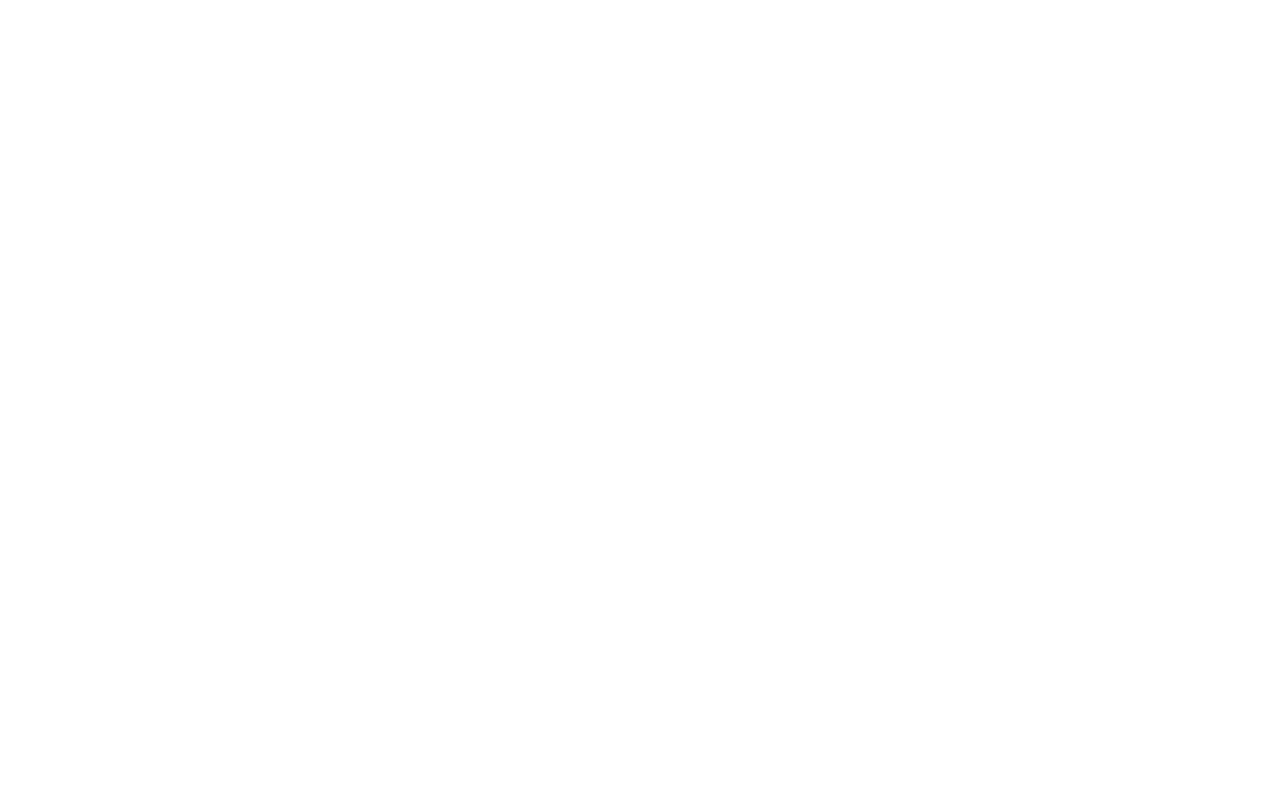
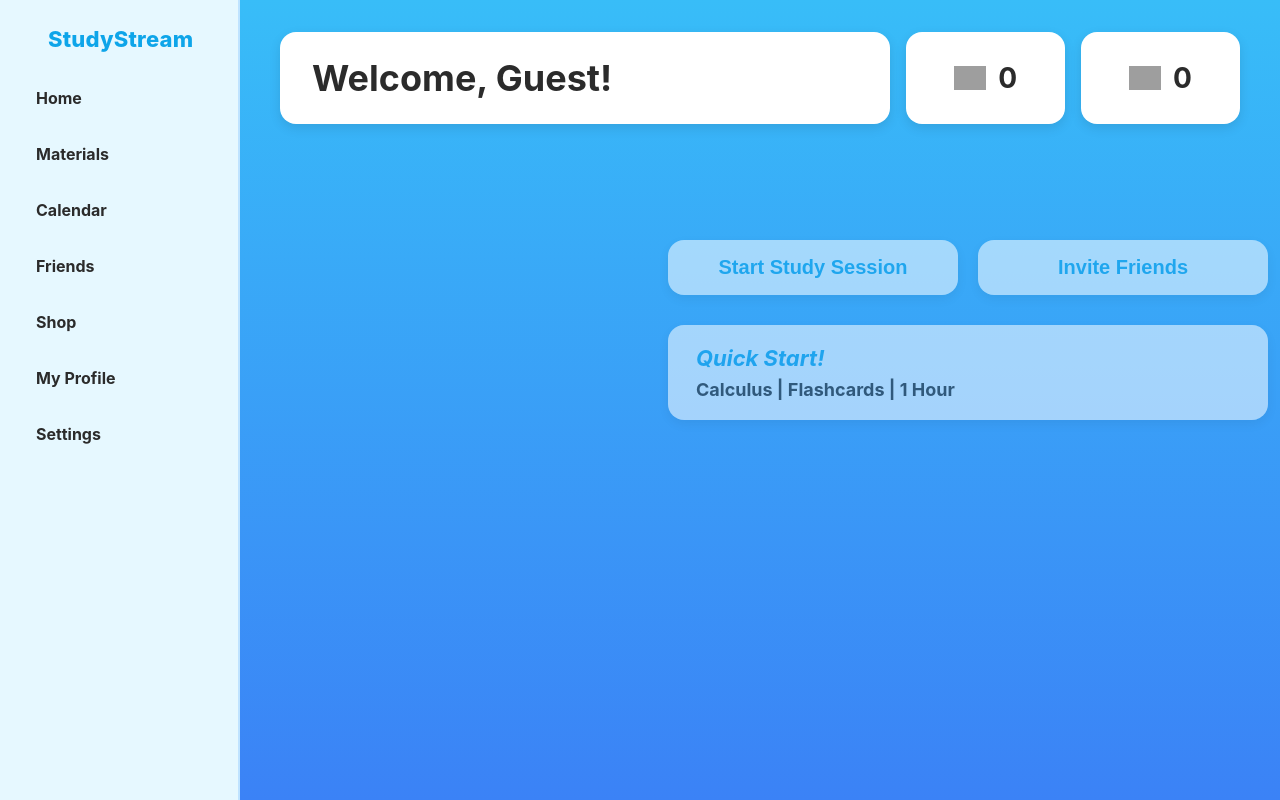
Before and after one commit to CharlesExists/StudyStream, a React (Create React App) app in the folder client/: page /Home in a window 1280 px wide. Before the commit this address had no page. Built offline with nearby package versions, Linux system fonts and the light colour scheme; grey boxes are pictures that could not be loaded.

Commit message:
Home page

```diff
--- a/client/src/App.js
+++ b/client/src/App.js
@@ -1,7 +1,8 @@
 import React from "react";
-import { BrowserRouter, Routes, Route} from "react-router-dom";
+import { Routes, Route} from "react-router-dom";
 import Login from "./components/Login";
 import SignUp from "./components/SignUp";
+import Home from "./components/Home";
 
 export default function App() {
   return (
@@ -9,7 +10,8 @@
       <Routes>
         <Route index element={<Login/ >} />
         <Route path="/Login" element={<Login />} />
-        <Route path="/SignUp" element={<SignUp/ >}></Route>
+        <Route path="/SignUp" element={<SignUp />}></Route>
+        <Route path="/Home" element={<Home />}></Route>
       </Routes>
     </div>
   )  // render it directly
--- /dev/null
+++ b/client/src/components/Home.css
@@ -0,0 +1,211 @@
+:root {
+    --menu: #e6f8ff;
+    --primary: #0ea5e9;
+    --primary-weak: #d9e8ff;
+    --text: #2b2b2b;
+    --muted: #6b7280;
+    --ring: #bfe3ff;
+    --bg-gradient-start: #38bdf8;
+    --bg-gradient-end: #3b82f6;
+}
+
+.menu {
+    position: fixed;
+    inset: 0 auto 0 0;
+    width: 240px;
+    flex-shrink: 0;
+    background: var(--menu);
+    border-right: 2px solid var(--ring);
+    box-shadow: 2px 0 0 rgba(255, 255, 255, 0.02);
+    padding: 20px 14px;
+    display: flex;
+    flex-direction: column;
+    gap: 8px;
+}
+
+.brand {
+    display: flex;
+    align-items: center;
+    gap: 10px;
+    margin: 6px 8px 14px 8px;
+    color: var(--primary);
+    font-weight: 800;
+    letter-spacing: 0.2px;
+    user-select: none;
+}
+
+.menuLink {
+    display: flex;
+    align-items: center;
+    gap: 12px;
+    margin: 4px 8px;
+    padding: 12px 14px;
+    border-radius: 16px;
+    font-weight: 700;
+    color: var(--text);
+    text-decoration: none;
+    line-height: 1;
+    transition: background 140ms ease, color 140ms ease, transform 80ms ease;
+}
+
+.menuLink:hover {
+    background: #eef7ff;
+}
+.menuLink:focus-visible {
+    outline: 2px solid var(--primary);
+    outline-offset: 2px;
+}
+
+.menuLink.active,
+.menuLink[aria-current="page"] {
+    background: var(--primary-weak);
+    color: var(--primary);
+    box-shadow: inset 0 0 0 1px #c4d9ff;
+}
+
+.menuLink .icon {
+    display: inline-grid;
+    place-items: center;
+    width: 28px;
+    height: 28px;
+    border-radius: 8px;
+    background: white;
+    color: var(--primary);
+    box-shadow: 0 1px 0 rgba(0,0,0,0.05), inset 0 0 0 1px #e6eefc;
+    font-size: 16px;
+}
+
+.main {
+    margin-left: 240px;
+    min-height: 100vh;
+    padding: 24px;
+}
+
+.main-content {
+    margin-left: 240px;
+    flex: 1;
+    background: linear-gradient(180deg, var(--bg-gradient-start) 0%, var(--bg-gradient-end) 100%);
+    min-height: 100vh;
+    padding: 32px 40px;
+    position: relative;
+    overflow: hidden;
+}
+
+.welcome-section {
+    display: flex;
+    gap: 16px;
+    margin-bottom: 40px;
+    align-items: stretch;
+}
+
+.home-container {
+    display: flex;
+    flex-direction: row;
+}
+
+.coin-counter,
+.streak-counter {
+    display: flex;
+    align-items: center;
+    gap: 12px;
+    background: white;
+    padding: 16px 48px;
+    border-radius: 16px;
+    box-shadow: 0 4px 12px rgba(0, 0, 0, 0.1);
+    font-size: 28px;
+    font-weight: 700;
+    color: var(--text);
+}
+
+.coin-image,
+.streak-image {
+    width: 32px;
+    height: 32px;
+    object-fit: contain;
+}
+
+.welcome-text {
+    flex: 1;
+    background: white;
+    padding: 24px 32px;
+    border-radius: 16px;
+    box-shadow: 0 4px 12px rgba(0, 0, 0, 0.1);
+    font-size: 36px;
+    font-weight: 700;
+    color: var(--text);
+    margin: 0;
+}
+
+.actions-section {
+    display: flex;
+    gap: 20px;
+    max-width: 600px;
+    margin: 0 auto 30px auto;
+    width: 100%;
+}
+
+.action-btn {
+    background: rgba(255, 255, 255, 0.9);
+    border: none;
+    padding: 16px 32px;
+    border-radius: 16px;
+    font-size: 20px;
+    font-weight: 700;
+    color: var(--primary);
+    cursor: pointer;
+    box-shadow: 0 4px 12px rgba(0, 0, 0, 0.1);
+    transition: transform 140ms ease, box-shadow 140ms ease;
+    flex: 1;
+    opacity: 0.6;
+}
+
+.action-btn:hover {
+    transform: translateY(-2px);
+    box-shadow: 0 6px 16px rgba(0, 0, 0, 0.15);
+}
+
+.quick-start {
+    background: rgba(255, 255, 255, 0.9);
+    padding: 20px 28px;
+    border-radius: 16px;
+    box-shadow: 0 4px 12px rgba(0, 0, 0, 0.1);
+    max-width: 600px;
+    margin: 0 auto 40px auto;
+    width: 100%;
+    opacity: 0.6;
+
+}
+
+.quick-start-title {
+    font-size: 22px;
+    font-weight: 700;
+    font-style: italic;
+    color: var(--primary);
+    margin: 0 0 8px 0;
+}
+
+.quick-start-content {
+    font-size: 18px;
+    color: var(--text);
+    margin: 0;
+}
+
+.illustration {
+    position: absolute;
+    bottom: 0;
+    left: 0;
+    right: 0;
+    height: 60%;
+    pointer-events: none;
+}
+
+.action-wrapper {
+    position: absolute;
+    top: 30vh;
+    left: 70%;
+    transform: translateX(-50%);
+    width: 100%;
+    max-width: 800px;
+    display: flex;
+    flex-direction: column;
+}
--- /dev/null
+++ b/client/src/components/Home.jsx
@@ -0,0 +1,50 @@
+import React, {useState} from "react";
+import { Link, NavLink } from "react-router-dom";
+import "./Home.css";
+
+export default function Home() {
+    const [username, setUsername] = useState("Guest");
+    const [coins, setCoins] = useState(0);
+    const [streak, setStreak] = useState(0);
+    return (
+        <div className="home-container">
+            <nav className="menu">
+                <header className="brand">
+                    <div className="logo-mark" aria-hidden />
+                    <span className="brand-text">StudyStream</span>
+                </header>
+                <Link className="menuLink" to="/Home">Home</Link>
+                <Link className="menuLink" to="/Materials">Materials</Link>
+                <Link className="menuLink" to="/Calendar">Calendar</Link>
+                <Link className="menuLink" to="/Friends">Friends</Link>
+                <Link className="menuLink" to="/Shop">Shop</Link>
+                <Link className="menuLink" to="/MyProfile">My Profile</Link>
+                <Link className="menuLink" to="/Settings">Settings</Link>
+            </nav>
+
+            <main className="main-content">
+                <div className="welcome-section">
+                    <h1 className="welcome-text">Welcome, {username}!</h1>
+                    <div className="coin-counter">
+                        <img src="/assets/coin.png" alt="Coins" className="coin-image" />
+                        <span className="coin-amount">{coins}</span>
+                    </div>
+                    <div className="streak-counter">
+                        <img src="/assets/streak.png" alt="Streaks" className="streak-image" />
+                        <span className="streak-amount">{streak}</span>
+                    </div>
+                </div>
+                <div className="action-wrapper">
+                    <div className="actions-section">
+                        <button className="action-btn">Start Study Session</button>
+                        <button className="action-btn">Invite Friends</button>
+                    </div>
+                    <div className="quick-start">
+                        <h2 className="quick-start-title">Quick Start!</h2>
+                        <h2 className="quick-start-content">Calculus | Flashcards | 1 Hour</h2> {/* need variable for this later --> */}
+                    </div>
+                </div>
+            </main>
+        </div>
+    );
+}
--- a/client/src/components/Login.jsx
+++ b/client/src/components/Login.jsx
@@ -1,4 +1,5 @@
 import React, { useState } from "react";
+import { Link } from "react-router-dom";
 import "./Login.css";
 
 export default function Login() {
@@ -89,7 +90,7 @@
 
           <div className="row">
             <p className="muted">
-              Don’t have an account? <a className="link" href="/SignUp">Join the crew!</a>
+              Don’t have an account? <Link className="link" to="/SignUp">Join the crew!</Link>
             </p>
             <button className="primary" type="submit" disabled={loading}>
               {loading ? "Logging in…" : "Login"}
--- a/client/src/components/SignUp.jsx
+++ b/client/src/components/SignUp.jsx
@@ -1,4 +1,5 @@
 import React, { useState } from "react";
+import { Link } from "react-router-dom";
 import "./SignUp.css";
 
 export default function Signup() {
@@ -86,7 +87,7 @@
             type="text"
             placeholder="Enter your username, email, or mobile number"
             value={form.email}
-            onChange={(e) => setForm(f => ({ ...f, name: e.target.value }))}
+            onChange={(e) => setForm(f => ({ ...f, email: e.target.value }))}
             required
           />
 
@@ -98,7 +99,7 @@
               type={showPassword ? "text" : "password"}
               placeholder="Enter your password"
               value={form.password}
-              onChange={(e) => setForm(f => ({ ...f, name: e.target.value }))}
+              onChange={(e) => setForm(f => ({ ...f, password: e.target.value }))}
               required
             />
             <button
@@ -120,7 +121,7 @@
               type={confirm ? "text" : "password"}
               placeholder="Retype your password"
               value={form.confirm}
-              onChange={(e) => setForm(f => ({ ...f, name: e.target.value }))}
+              onChange={(e) => setForm(f => ({ ...f, confirm: e.target.value }))}
               required
             />
             <button
@@ -137,7 +138,7 @@
 
           <div className="row">
             <p className="muted">
-              Already have an account? <a className="link" href="/Login">Log in here!</a>
+              Already have an account? <Link className="link" to="/Login">Log in here!</Link>
             </p>
             <button className="primary" type="submit" disabled={loading}>
               {loading ? "Creating account…" : "Sign Up"}
```
